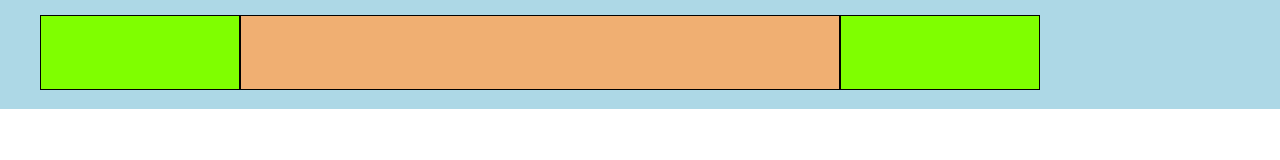
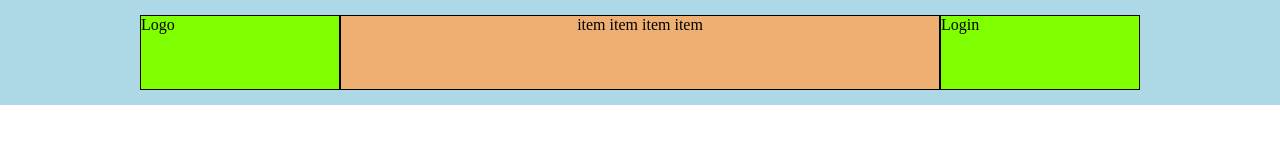
Before and after one commit to DeniPingiori/htmlcss-discord, a plain HTML site: page index.html in a window 1280 px wide. Drawn offline with Linux system fonts and the light colour scheme.

Commit message:
[upd]created layout header

```diff
--- a/css/style.css
+++ b/css/style.css
@@ -12,23 +12,23 @@ header {
 }
 
 .container-full {
-    max-width: 100% ;
+    width: 100% ;
 }
 .container {
-    max-width: 1200px;
+    width: 1000px;
     margin: 0 auto;
 
 }
 
 .row {
-    display: inline-flex;
-  align-items: center;
+    display: flex;
+    flex-wrap: wrap;
 
 }
 
 
 .col-20 {
-    width: 200px;%;
+    width: 200px;
     height: 75px;
     background-color: chartreuse;
     border:1px solid black;
@@ -40,3 +40,12 @@ header {
     background-color: rgb(240, 175, 114);
     border:1px solid black;
 }
+
+.text-center {
+    text-align: center ;
+}
+
+
+.text-center li {
+    display: inline;
+}
--- a/index.html
+++ b/index.html
@@ -12,9 +12,20 @@
 <header>
    <div class="container">
        <div class="row">
-           <div class="col-20"></div>
-           <div class="col-60"></div>
-           <div class="col-20"></div>
+           <div class="col-20">
+            Logo
+           </div>
+           <div class="col-60">
+              <ul class="text-center">
+                  <li>item</li>
+                  <li>item</li>
+                  <li>item</li>
+                  <li>item</li>
+              </ul>
+            </div>
+           <div class="col-20">
+                 <div class="text-right">Login</div>
+           </div>
        </div>
    </div>
 </header>
```
